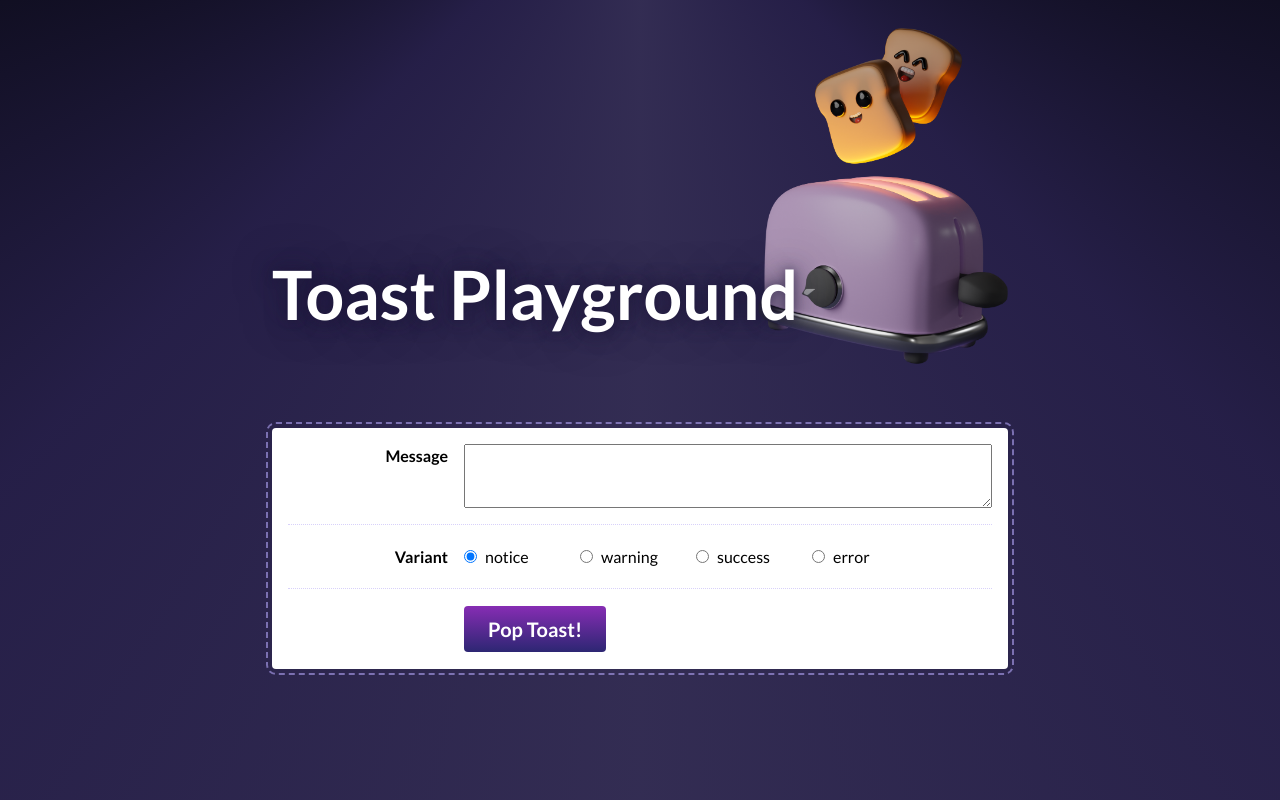
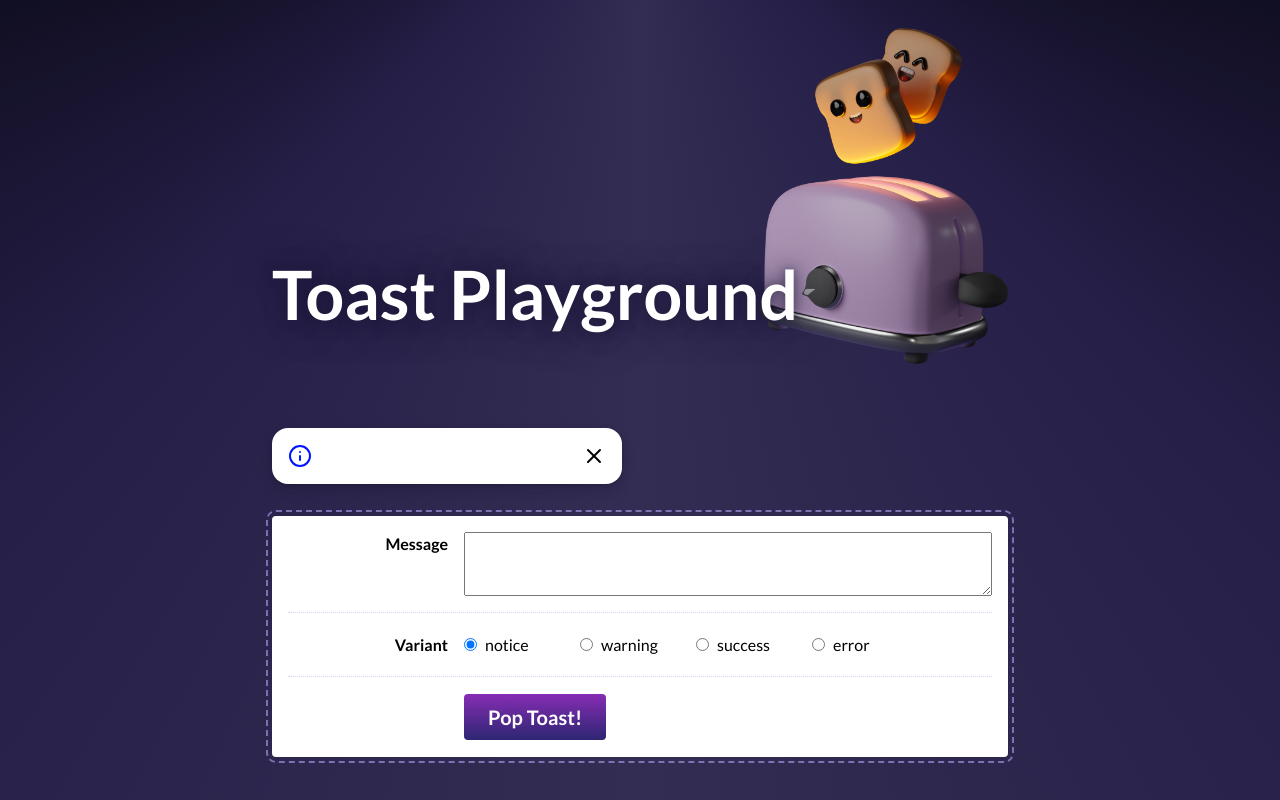
Before and after one commit to daniloarcidiacono/joy-of-react-toasts, a React (Create React App) app: page / in a window 1280 px wide. Both pictures are taken after a click on the button "Pop Toast!". Shown: the top 800 px of the page. Built offline with nearby package versions, Linux system fonts and the light colour scheme.

Commit message:
feat: complete second exercise.

```diff
--- a/src/components/Toast/Toast.js
+++ b/src/components/Toast/Toast.js
@@ -18,16 +18,17 @@ const ICONS_BY_VARIANT = {
   error: AlertOctagon,
 };
 
-function Toast() {
+function Toast({variant, onClose, children}) {
+  const Icon = ICONS_BY_VARIANT[variant];
   return (
-    <div className={`${styles.toast} ${styles.notice}`}>
+    <div className={`${styles.toast} ${styles.notice} ${styles[variant]}`}>
       <div className={styles.iconContainer}>
-        <Info size={24} />
+        <Icon size={24} />
       </div>
       <p className={styles.content}>
-        16 photos have been uploaded
+        {children}
       </p>
-      <button className={styles.closeButton}>
+      <button className={styles.closeButton} onClick={e=> onClose && onClose(e)}>
         <X size={24} />
         <VisuallyHidden>Dismiss message</VisuallyHidden>
       </button>
--- a/src/components/ToastPlayground/ToastPlayground.js
+++ b/src/components/ToastPlayground/ToastPlayground.js
@@ -1,7 +1,7 @@
 import React from 'react';
 
 import Button from '../Button';
-
+import Toast from '../Toast';
 import styles from './ToastPlayground.module.css';
 
 const VARIANT_OPTIONS = ['notice', 'warning', 'success', 'error'];
@@ -9,6 +9,7 @@ const VARIANT_OPTIONS = ['notice', 'warning', 'success', 'error'];
 function ToastPlayground() {
   const [message, setMessage] = React.useState('');
   const [selectedVariant, setSelectedVariant] = React.useState(VARIANT_OPTIONS[0]);
+  const [showToast, setShowToast] = React.useState(false);
 
   return (
     <div className={styles.wrapper}>
@@ -16,6 +17,15 @@ function ToastPlayground() {
         <img alt="Cute toast mascot" src="/toast.png" />
         <h1>Toast Playground</h1>
       </header>
+
+      { showToast &&
+        <Toast
+          variant={selectedVariant}
+          onClose={e=>setShowToast(false)}
+        >
+          {message}
+        </Toast>
+      }
 
       <div className={styles.controlsWrapper}>
         <div className={styles.row}>
@@ -27,7 +37,6 @@ function ToastPlayground() {
             Message
           </label>
           <div className={styles.inputWrapper}>
-            {message}
             <textarea id="message" className={styles.messageInput} value={message} onChange={(e) => setMessage(e.target.value)}/>
           </div>
         </div>
@@ -58,7 +67,7 @@ function ToastPlayground() {
           <div
             className={`${styles.inputWrapper} ${styles.radioWrapper}`}
           >
-            <Button>Pop Toast!</Button>
+            <Button onClick={e=> setShowToast(true)}>Pop Toast!</Button>
           </div>
         </div>
       </div>
```
